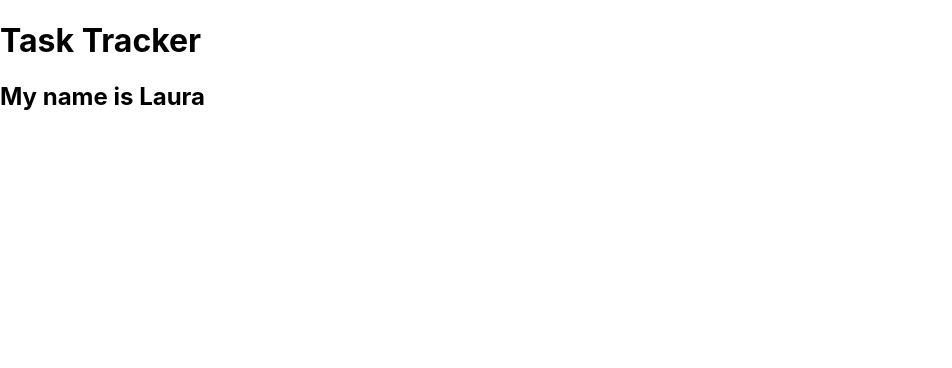
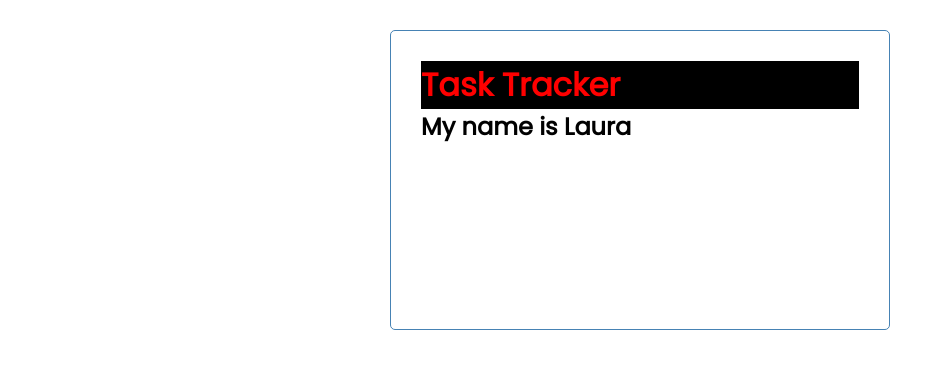
Before and after one commit to LNKeat/react-practice-task-tracker, a React (Create React App) app: page / in a window 1280 px wide. Shown: the top 368 px of the page, without its empty margins (0-952 px from the left). Built offline with nearby package versions, Linux system fonts and the light colour scheme.

Commit message:
update index style sheet with all styles

```diff
--- a/src/components/Header.js
+++ b/src/components/Header.js
@@ -3,7 +3,7 @@
 const Header = ({name}) => {
   return (
     <header>
-        <h1>Task Tracker</h1>
+        <h1 style={{color: 'red', backgroundColor: 'black'}}> Task Tracker</h1>
         <h2>My name is {name}</h2>
     </header>
   )
--- a/src/index.css
+++ b/src/index.css
@@ -1,13 +1,112 @@
-body {
+@import url('https://fonts.googleapis.com/css2?family=Poppins:wght@300;400&display=swap');
+
+* {
+  box-sizing: border-box;
   margin: 0;
-  font-family: -apple-system, BlinkMacSystemFont, 'Segoe UI', 'Roboto', 'Oxygen',
-    'Ubuntu', 'Cantarell', 'Fira Sans', 'Droid Sans', 'Helvetica Neue',
-    sans-serif;
-  -webkit-font-smoothing: antialiased;
-  -moz-osx-font-smoothing: grayscale;
+  padding: 0;
 }
 
-code {
-  font-family: source-code-pro, Menlo, Monaco, Consolas, 'Courier New',
-    monospace;
+body {
+  font-family: 'Poppins', sans-serif;
 }
+
+.container {
+  max-width: 500px;
+  margin: 30px auto;
+  overflow: auto;
+  min-height: 300px;
+  border: 1px solid steelblue;
+  padding: 30px;
+  border-radius: 5px;
+}
+
+.header {
+  display: flex;
+  justify-content: space-between;
+  align-items: center;
+  margin-bottom: 20px;
+}
+
+.btn {
+  display: inline-block;
+  background: #000;
+  color: #fff;
+  border: none;
+  padding: 10px 20px;
+  margin: 5px;
+  border-radius: 5px;
+  cursor: pointer;
+  text-decoration: none;
+  font-size: 15px;
+  font-family: inherit;
+}
+
+.btn:focus {
+  outline: none;
+}
+
+.btn:active {
+  transform: scale(0.98);
+}
+
+.btn-block {
+  display: block;
+  width: 100%;
+}
+
+.task {
+  background: #f4f4f4;
+  margin: 5px;
+  padding: 10px 20px;
+  cursor: pointer;
+}
+
+.task.reminder {
+  border-left: 5px solid green;
+}
+
+.task h3 {
+  display: flex;
+  align-items: center;
+  justify-content: space-between;
+}
+
+.add-form {
+  margin-bottom: 40px;
+}
+
+.form-control {
+  margin: 20px 0;
+}
+
+.form-control label {
+  display: block;
+}
+
+.form-control input {
+  width: 100%;
+  height: 40px;
+  margin: 5px;
+  padding: 3px 7px;
+  font-size: 17px;
+}
+
+.form-control-check {
+  display: flex;
+  align-items: center;
+  justify-content: space-between;
+}
+
+.form-control-check label {
+  flex: 1;
+}
+
+.form-control-check input {
+  flex: 2;
+  height: 20px;
+}
+
+footer {
+  margin-top: 30px;
+  text-align: center;
+}
```
